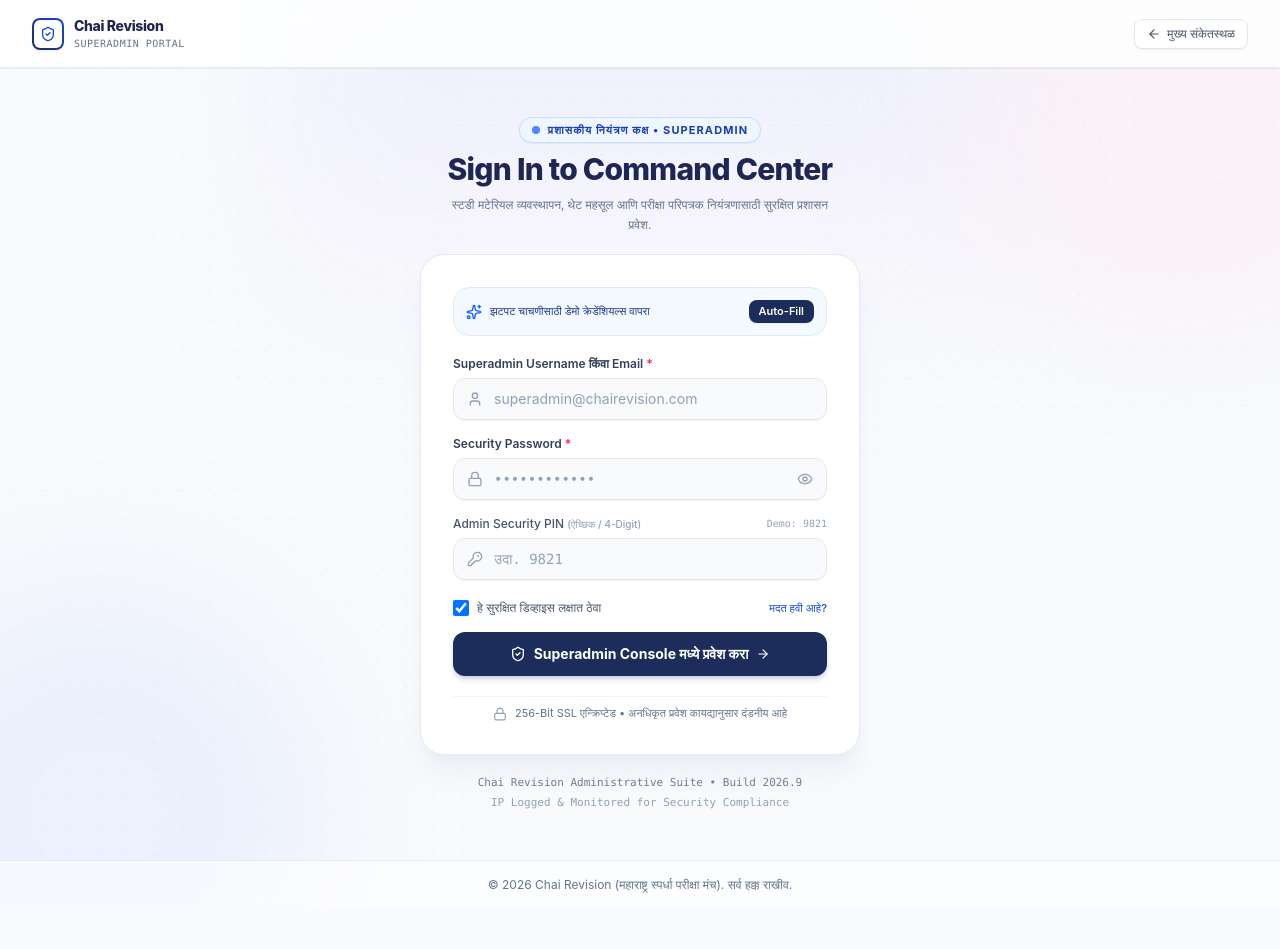
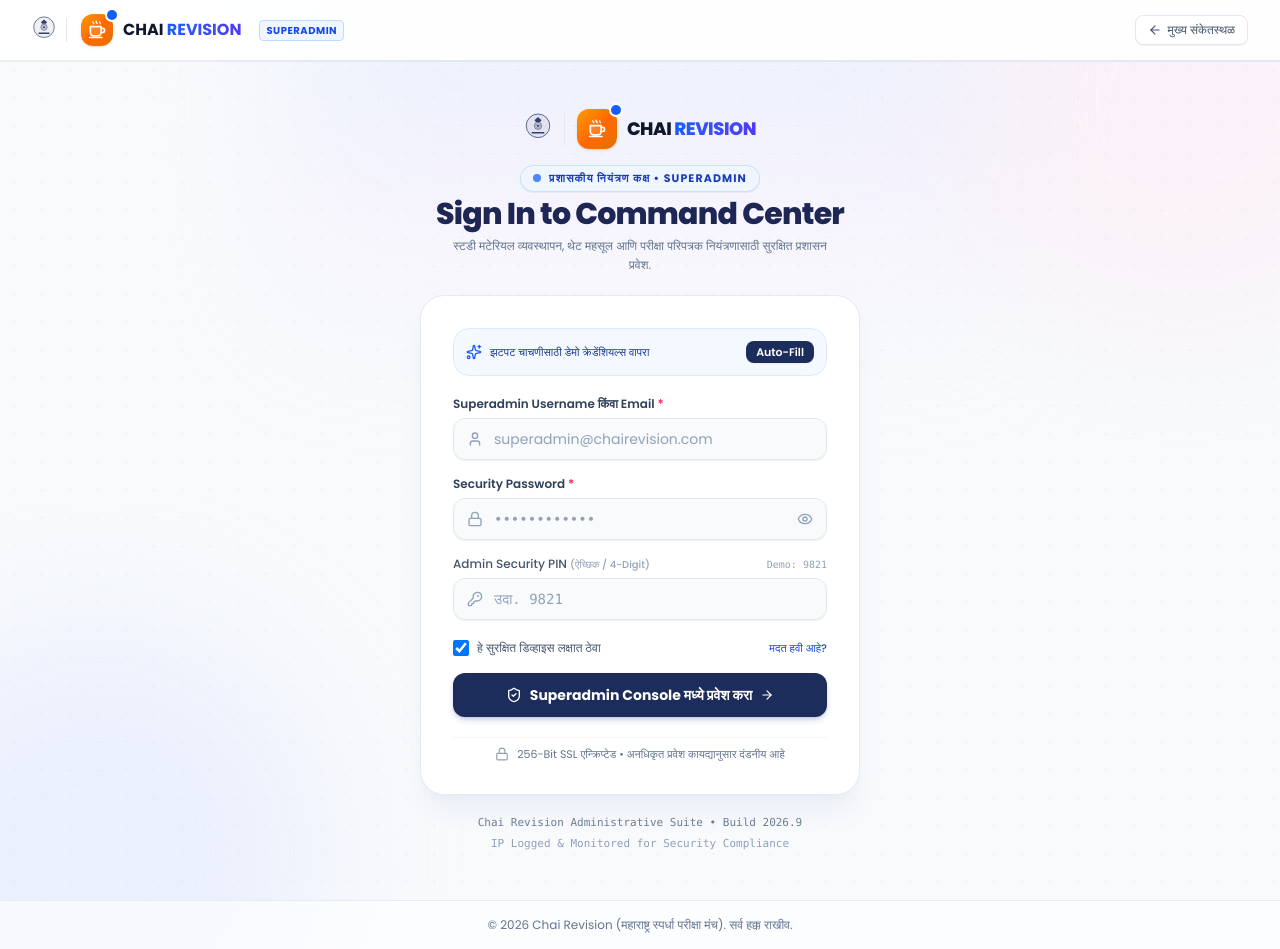
Before and after one commit to sapatil2212/Chai_Revision, a Next.js app: page /superadmin in a window 1280 px wide. Before the commit the page ends 909 px from the top, so only its background shows below. Built offline with nearby package versions, Linux system fonts and the light colour scheme.

Commit message:
style(superadmin): apply Poppins font and navbar logo combo

```diff
--- a/app/superadmin/page.tsx
+++ b/app/superadmin/page.tsx
@@ -25,7 +25,35 @@
   ChevronRight,
   RefreshCw,
 } from 'lucide-react';
+import { ChaiLogo } from '@/components/brand/ChaiLogo';
 import { STUDY_MATERIALS_DATA, EXAM_UPDATES_DATA } from '@/lib/data';
+
+// Ashoka Stambha Seal Emblem (as used on the main navbar)
+function NavbarSealEmblem({ size = 'sm' }: { size?: 'sm' | 'md' }) {
+  const dims = size === 'md' ? 'w-7 h-8' : 'w-6 h-7';
+  return (
+    <div className={`${dims} text-[#1C2C5B] shrink-0 opacity-90`}>
+      <svg viewBox="0 0 100 125" fill="currentColor" className="w-full h-full drop-shadow-2xs">
+        <circle cx="50" cy="50" r="46" fill="#1C2C5B" fillOpacity="0.08" stroke="#1C2C5B" strokeWidth="3" />
+        <circle cx="50" cy="50" r="14" fill="none" stroke="#1C2C5B" strokeWidth="2.5" />
+        <circle cx="50" cy="50" r="3" fill="#1C2C5B" />
+        {Array.from({ length: 8 }).map((_, idx) => (
+          <line
+            key={idx}
+            x1="50"
+            y1="50"
+            x2={50 + 13 * Math.cos((idx * Math.PI) / 4)}
+            y2={50 + 13 * Math.sin((idx * Math.PI) / 4)}
+            stroke="#1C2C5B"
+            strokeWidth="2"
+          />
+        ))}
+        <path d="M36 28 L50 16 L64 28 L58 35 L42 35 Z" fill="#1C2C5B" />
+        <rect x="25" y="74" width="50" height="6" rx="2" fill="#1C2C5B" />
+      </svg>
+    </div>
+  );
+}
 
 export default function SuperadminPage() {
   // Authentication State
@@ -93,7 +121,7 @@
 
     setIsLoading(true);
 
-    // Secure authentication check (lightweight mock for dashboard demo)
+    // Secure authentication check
     setTimeout(() => {
       const isValidUser =
         username.toLowerCase() === 'superadmin@chairevision.com' ||
@@ -134,29 +162,25 @@
   };
 
   // ==========================================
-  // VIEW: AUTHENTICATED SUPERADMIN COMMAND CENTER (LIGHT MODE)
+  // VIEW: AUTHENTICATED SUPERADMIN COMMAND CENTER (LIGHT MODE + POPPINS)
   // ==========================================
   if (isAuthenticated) {
     return (
-      <div className="min-h-screen bg-[#F8FAFC] text-slate-800 flex flex-col font-sans selection:bg-blue-100 selection:text-blue-900">
+      <div className="min-h-screen bg-[#F8FAFC] text-slate-800 flex flex-col font-['Poppins',sans-serif] selection:bg-blue-100 selection:text-blue-900">
         {/* Top Command Bar */}
         <header className="border-b border-slate-200/90 bg-white/95 backdrop-blur-md sticky top-0 z-50 shadow-2xs">
           <div className="max-w-7xl mx-auto px-4 sm:px-6 h-16 flex items-center justify-between">
             <div className="flex items-center gap-4">
-              <div className="flex items-center gap-2.5">
-                <div className="w-8 h-8 rounded-lg bg-gradient-to-tr from-blue-700 via-indigo-700 to-purple-600 flex items-center justify-center shadow-xs">
-                  <ShieldCheck className="w-4 h-4 text-white" />
+              <Link href="/" className="flex items-center gap-2.5 sm:gap-3 group focus:outline-hidden">
+                <div className="hidden sm:flex items-center gap-2">
+                  <NavbarSealEmblem size="sm" />
+                  <div className="h-6 w-px bg-slate-200" />
                 </div>
-                <div>
-                  <div className="flex items-center gap-2">
-                    <span className="font-extrabold text-[#1E2653] text-sm tracking-tight">Chai Revision</span>
-                    <span className="text-[10px] font-bold bg-blue-50 text-blue-700 border border-blue-200 px-1.5 py-0.5 rounded-sm uppercase tracking-wider">
+                <ChaiLogo variant="dark" size="sm" showTagline={false} />
+                <span className="text-[10px] font-bold bg-blue-50 text-blue-700 border border-blue-200 px-1.5 py-0.5 rounded-sm uppercase tracking-wider ml-1">
                   SUPERADMIN
                 </span>
-                  </div>
-                  <p className="text-[11px] text-slate-500 font-medium">Control Center v2.4 • Maharashtra Region</p>
-                </div>
-              </div>
+              </Link>
             </div>
 
             <div className="flex items-center gap-3">
@@ -479,10 +503,10 @@
   }
 
   // ==========================================
-  // VIEW: SUPERADMIN LOGIN PORTAL (LIGHT MODE ONLY)
+  // VIEW: SUPERADMIN LOGIN PORTAL (LIGHT MODE + POPPINS FONT + NAVBAR LOGO)
   // ==========================================
   return (
-    <div className="min-h-screen bg-[#F8FAFC] text-slate-800 flex flex-col justify-between selection:bg-blue-100 selection:text-blue-900 relative overflow-hidden font-sans">
+    <div className="min-h-screen bg-[#F8FAFC] text-slate-800 flex flex-col justify-between selection:bg-blue-100 selection:text-blue-900 relative overflow-hidden font-['Poppins',sans-serif]">
       {/* Background Soft Gradients & Glows */}
       <div className="absolute top-0 left-1/2 -translate-x-1/2 w-[700px] h-[350px] bg-gradient-to-b from-blue-100/60 via-purple-100/40 to-transparent blur-3xl pointer-events-none -z-0" />
       <div className="absolute -bottom-32 -left-32 w-[450px] h-[450px] bg-indigo-100/50 rounded-full blur-3xl pointer-events-none -z-0" />
@@ -498,23 +522,26 @@
         }}
       />
 
-      {/* Top Navbar Minimal */}
-      <header className="relative z-10 px-4 sm:px-8 py-4 flex items-center justify-between border-b border-slate-200/80 bg-white/80 backdrop-blur-md shadow-2xs">
-        <Link href="/" className="group flex items-center gap-2.5 transition-transform hover:scale-[1.01]">
-          <div className="w-8 h-8 rounded-lg bg-gradient-to-tr from-[#1C2C5B] to-blue-700 p-0.5 shadow-xs">
-            <div className="w-full h-full bg-white rounded-[6px] flex items-center justify-center">
-              <ShieldCheck className="w-4 h-4 text-blue-700" />
+      {/* Top Navbar Minimal with Exact Navbar Logo */}
+      <header className="relative z-10 px-4 sm:px-8 py-3.5 flex items-center justify-between border-b border-slate-200/80 bg-white/90 backdrop-blur-md shadow-2xs">
+        <Link href="/" className="group flex items-center gap-2.5 sm:gap-3.5 transition-transform hover:scale-[1.01]">
+          {/* Government seal emblem badge (same as navbar) */}
+          <div className="hidden sm:flex items-center gap-2.5">
+            <NavbarSealEmblem size="sm" />
+            <div className="h-6 w-px bg-slate-200/90" />
           </div>
-          </div>
-          <div className="flex flex-col text-left">
-            <span className="text-sm font-extrabold text-[#1E2653] tracking-tight">Chai Revision</span>
-            <span className="text-[10px] text-slate-500 font-mono font-medium tracking-wider">SUPERADMIN PORTAL</span>
-          </div>
+
+          {/* ChaiLogo (same as navbar) */}
+          <ChaiLogo variant="dark" size="sm" showTagline={false} />
+
+          <span className="text-[10px] font-bold bg-blue-50 text-blue-700 border border-blue-200 px-1.5 py-0.5 rounded-sm uppercase tracking-wider ml-1">
+            SUPERADMIN
+          </span>
         </Link>
 
         <Link
           href="/"
-          className="flex items-center gap-1.5 text-xs text-slate-600 hover:text-blue-800 px-3 py-1.5 rounded-lg border border-slate-200 hover:border-slate-300 bg-white shadow-2xs transition-all"
+          className="flex items-center gap-1.5 text-xs text-slate-600 hover:text-blue-800 px-3 py-1.5 rounded-lg border border-slate-200 hover:border-slate-300 bg-white shadow-2xs transition-all font-medium"
         >
           <ArrowLeft className="w-3.5 h-3.5" />
           <span>मुख्य संकेतस्थळ</span>
@@ -524,8 +551,15 @@
       {/* Center Login Container */}
       <main className="relative z-10 flex-1 flex items-center justify-center px-4 py-8 sm:py-12">
         <div className="w-full max-w-[440px] space-y-5">
-          {/* Superadmin Badge Header */}
-          <div className="text-center space-y-2">
+          {/* Superadmin Card Header with Central Navbar Brand Logo */}
+          <div className="text-center space-y-3">
+            <div className="flex justify-center items-center gap-3">
+              <NavbarSealEmblem size="md" />
+              <div className="h-8 w-px bg-slate-200" />
+              <ChaiLogo variant="dark" size="md" showTagline={false} />
+            </div>
+
+            <div className="space-y-1 pt-1">
               <div className="inline-flex items-center gap-2 px-3 py-1 rounded-full bg-blue-50 border border-blue-200/80 text-blue-800 text-[11px] font-bold uppercase tracking-widest shadow-2xs">
                 <span className="w-2 h-2 rounded-full bg-blue-600 animate-pulse" />
                 <span>प्रशासकीय नियंत्रण कक्ष • Superadmin</span>
@@ -536,6 +570,7 @@
               <p className="text-xs text-slate-500 max-w-sm mx-auto leading-relaxed">
                 स्टडी मटेरियल व्यवस्थापन, थेट महसूल आणि परीक्षा परिपत्रक नियंत्रणासाठी सुरक्षित प्रशासन प्रवेश.
               </p>
+            </div>
           </div>
 
           {/* Login Card */}
@@ -587,7 +622,7 @@
                     value={username}
                     onChange={(e) => setUsername(e.target.value)}
                     placeholder="superadmin@chairevision.com"
-                    className="w-full bg-slate-50 hover:bg-white focus:bg-white border border-slate-200 rounded-xl pl-10 pr-4 py-2.5 text-xs sm:text-sm text-slate-900 placeholder-slate-400 focus:outline-hidden focus:border-blue-600 focus:ring-4 focus:ring-blue-100 transition-all shadow-2xs"
+                    className="w-full bg-slate-50 hover:bg-white focus:bg-white border border-slate-200 rounded-xl pl-10 pr-4 py-2.5 text-xs sm:text-sm text-slate-900 placeholder-slate-400 focus:outline-hidden focus:border-blue-600 focus:ring-4 focus:ring-blue-100 transition-all shadow-2xs font-['Poppins',sans-serif]"
                   />
                 </div>
               </div>
@@ -672,7 +707,7 @@
               <button
                 type="submit"
                 disabled={isLoading}
-                className="w-full py-3 px-4 bg-[#1C2C5B] hover:bg-blue-900 text-white text-xs sm:text-sm font-bold rounded-xl flex items-center justify-center gap-2 transition-all shadow-md shadow-blue-900/20 cursor-pointer active:scale-98 disabled:opacity-50 disabled:cursor-not-allowed mt-2"
+                className="w-full py-3 px-4 bg-[#1C2C5B] hover:bg-blue-900 text-white text-xs sm:text-sm font-bold rounded-xl flex items-center justify-center gap-2 transition-all shadow-md shadow-blue-900/20 cursor-pointer active:scale-98 disabled:opacity-50 disabled:cursor-not-allowed mt-2 font-['Poppins',sans-serif]"
               >
                 {isLoading ? (
                   <>
```
Lines whose indentation alone changed are shown as unchanged.
